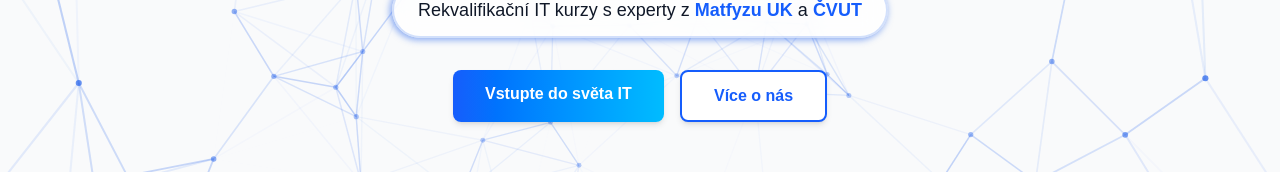
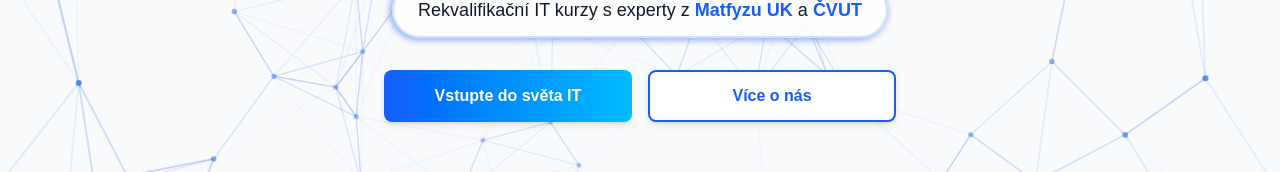
Before and after one commit to eXpansePi/expansepi, a Next.js app: page /cs in a window 1280 px wide. Shown: the part 320-492 px from the top of the page. Built offline with nearby package versions, Linux system fonts and the light colour scheme; no server answers.

Commit message:
style: balance hero buttons width across all languages

```diff
--- a/app/[lang]/HomeClient.tsx
+++ b/app/[lang]/HomeClient.tsx
@@ -432,16 +432,16 @@ export default function HomeClient({ lang }: HomeClientProps) {
               </div>
             </div>
 
-            <div className="flex flex-col sm:flex-row gap-3 sm:gap-4">
+            <div className="flex flex-col sm:flex-row gap-3 sm:gap-4 w-full sm:w-auto px-4 sm:px-0 max-w-lg">
               <Link
                 href={getRoutePath(lang, 'home')}
-                className="cta-button opacity-0 px-6 sm:px-8 py-2.5 sm:py-3 text-sm sm:text-base rounded-lg bg-gradient-to-r from-blue-600 to-sky-400 text-white font-semibold shadow-md transition-all duration-200 hover:scale-105 hover:shadow-lg text-center"
+                className="cta-button opacity-0 w-full sm:w-64 py-2.5 sm:py-3 text-sm sm:text-base rounded-lg bg-gradient-to-r from-blue-600 to-sky-400 text-white font-semibold shadow-md transition-all duration-200 hover:scale-105 hover:shadow-lg text-center items-center justify-center flex"
               >
                 {t.home.cta}
               </Link>
               <Link
                 href={getRoutePath(lang, 'about')}
-                className="cta-button opacity-0 px-6 sm:px-8 py-2.5 sm:py-3 text-sm sm:text-base rounded-lg bg-white text-blue-600 font-semibold shadow-md border-2 border-blue-600 transition-all duration-200 hover:scale-105 hover:shadow-lg text-center"
+                className="cta-button opacity-0 w-full sm:w-64 py-2.5 sm:py-3 text-sm sm:text-base rounded-lg bg-white text-blue-600 font-semibold shadow-md border-2 border-blue-600 transition-all duration-200 hover:scale-105 hover:shadow-lg text-center items-center justify-center flex"
               >
                 {t.home.ctaSecondary}
               </Link>
```
